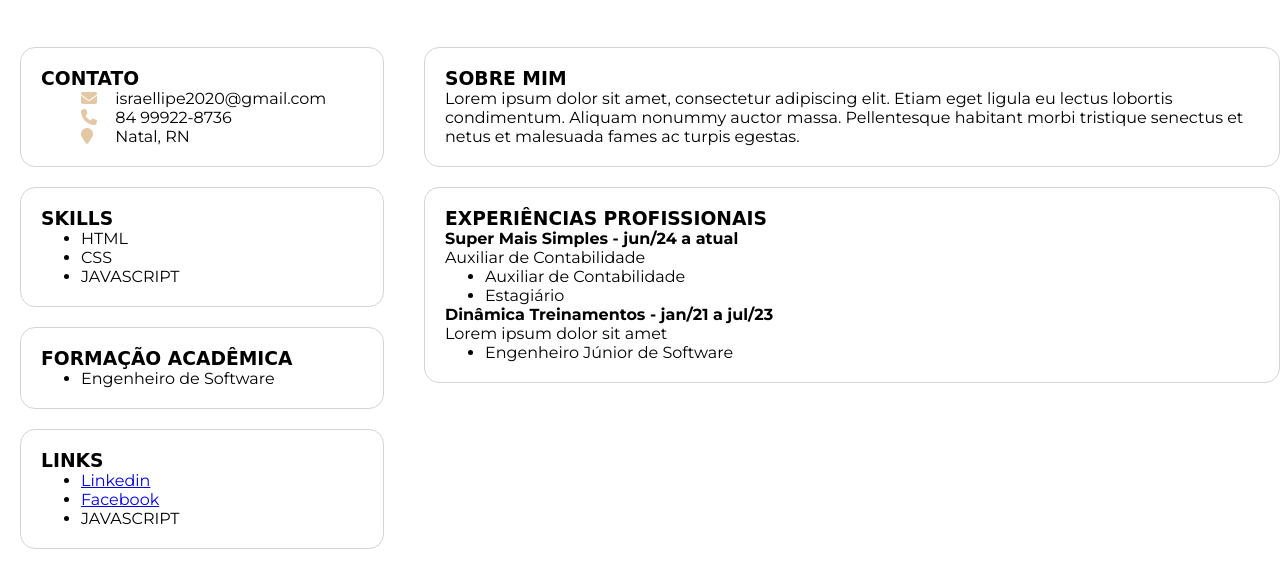
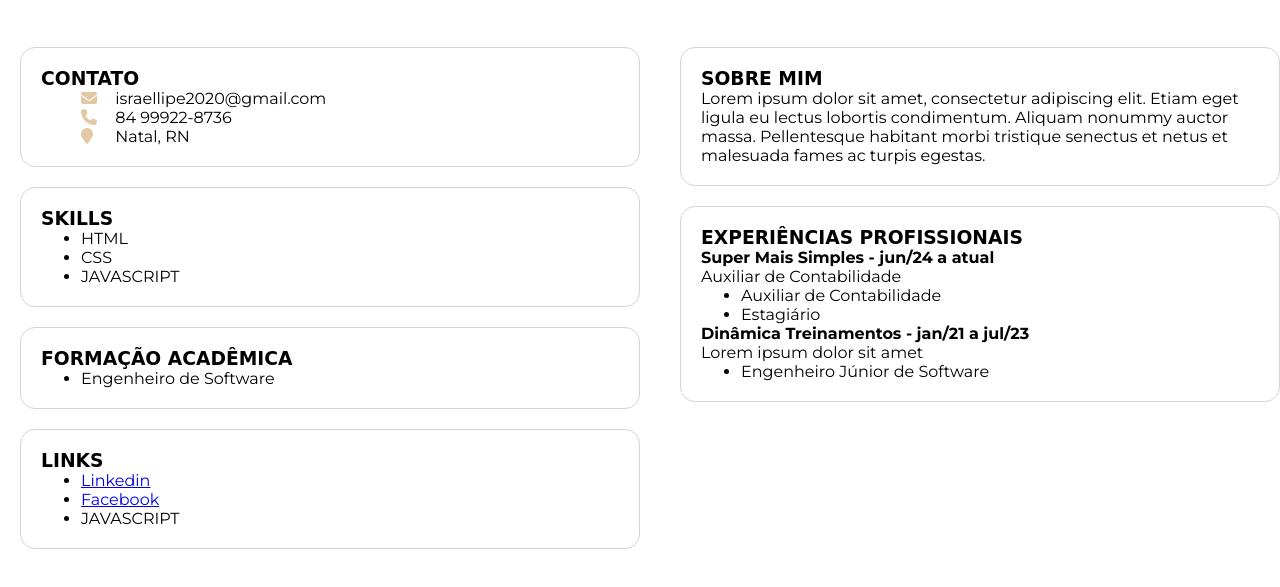
Before and after one commit to Israel-ops-cmd/curriculo-estilizado, a plain HTML site: page index.html in a window 1280 px wide. Shown: the part 119-706 px from the top of the page. Drawn offline with Linux system fonts and the light colour scheme; a web font is replaced by a local one.

Commit message:
Ajustando o espaçamento das colunas

```diff
--- a/style.css
+++ b/style.css
@@ -31,7 +31,7 @@ h1, h2, h3 {
 
 #container{
     display: grid;
-    grid-template-columns: 30% auto;
+    grid-template-columns: 50% auto;
     grid-column-gap: 20px;
 }
 
```
